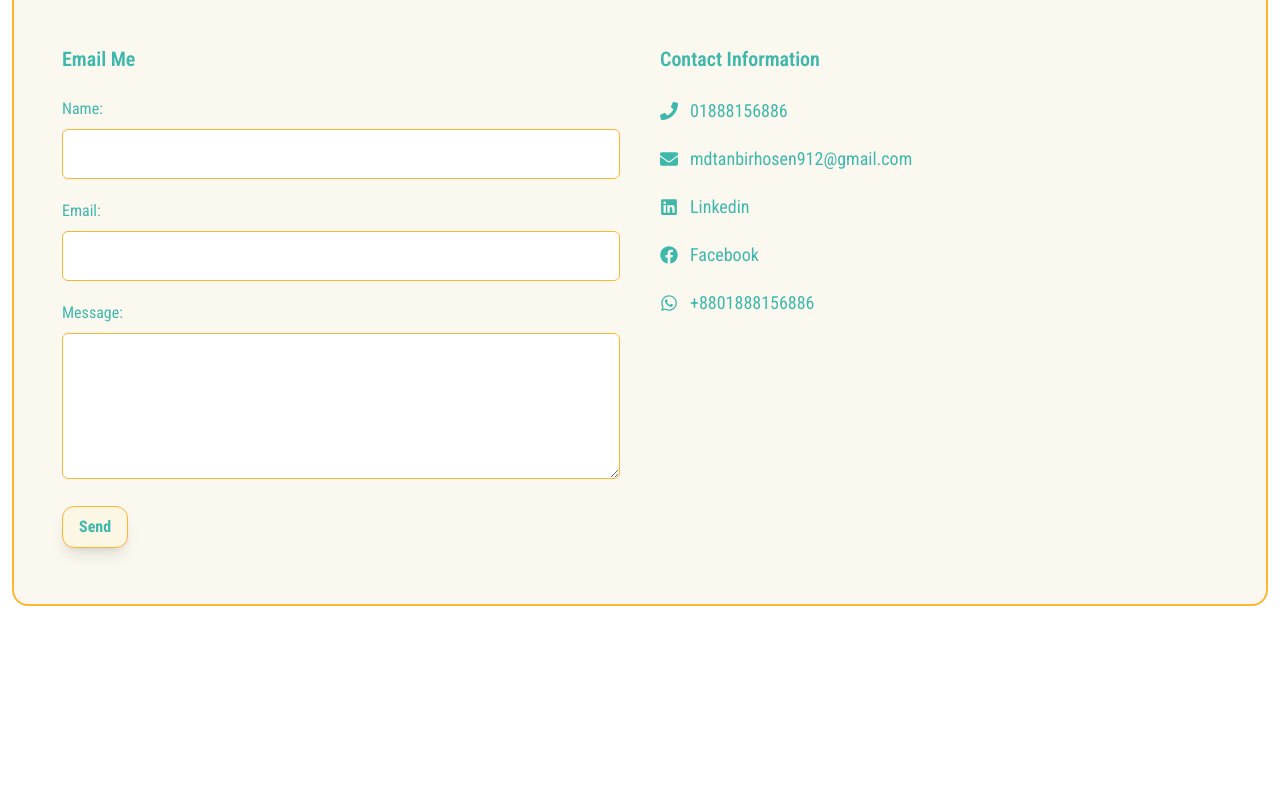
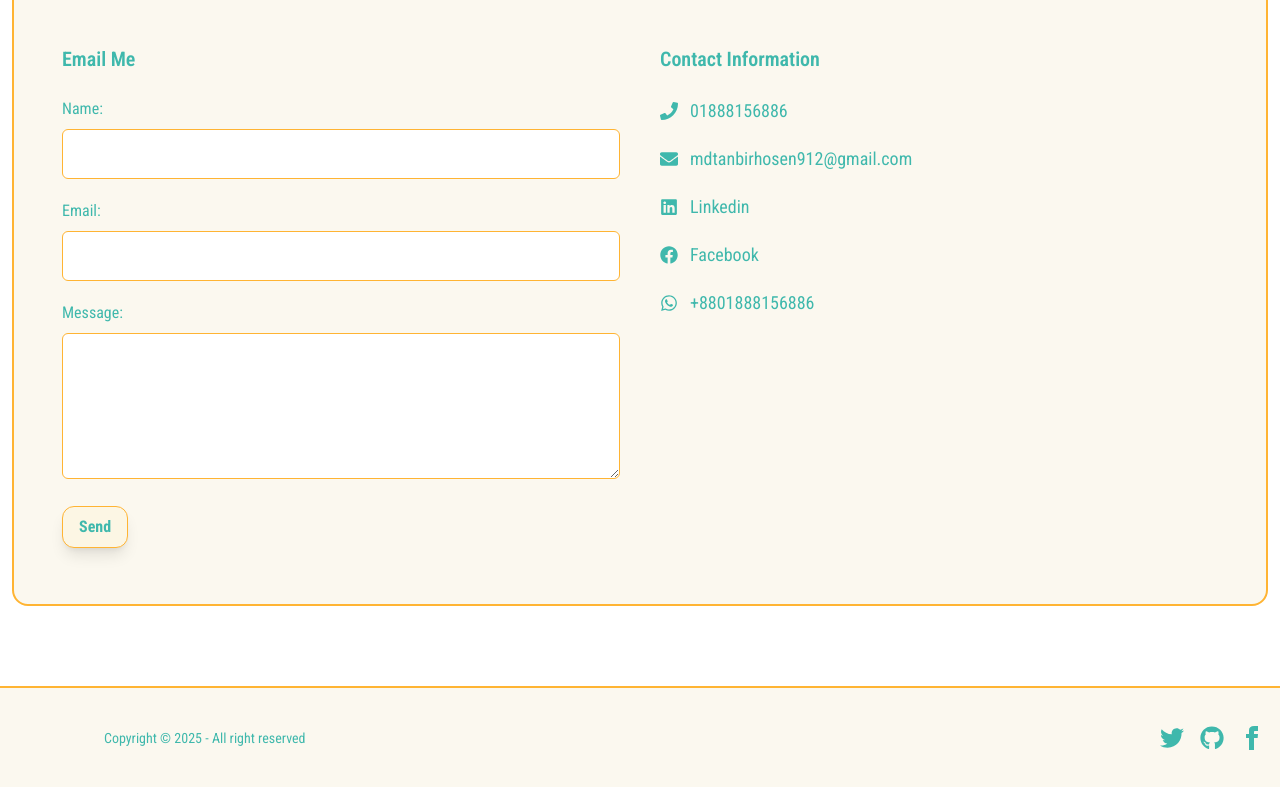
Before and after one commit to Tanjim2010/Tanjim-s-Portfolio, a React (Vite) app: page / in a window 1280 px wide. Shown: the part 2777-3564 px from the top of the page. Before the commit the page ends 3463 px from the top, so only its background shows below. Built offline with nearby package versions, Linux system fonts and the light colour scheme; a web font is replaced by a local one.

Commit message:
footer added

```diff
--- a/src/App.jsx
+++ b/src/App.jsx
@@ -1,9 +1,13 @@
 import { Outlet } from "react-router-dom";
+import Footer from './Components/Footer/Footer'
 
 function App() {
   return (
     <div className="bg-background text-text-color ">
       <Outlet />
+      <div className="sticky top-0 z-50 bg-background  mx-auto">
+        <Footer></Footer>
+      </div>
     </div>
   );
 }
--- a/src/Components/Footer/Footer.jsx
+++ b/src/Components/Footer/Footer.jsx
@@ -1,10 +1,49 @@
+import { FaGithub } from "react-icons/fa";
+import './navbar.css'
+import { Link } from "react-router-dom";
 
 const Footer = () => {
-    return (
-        <div>
-
-        </div>
-    );
+  return (
+    <footer className="bg-[#FBF8EF] border-t-2 border-border-color">
+      <div className="max-w-[1290px] mx-auto footer sm:footer-horizontal items-center p-4">
+        <aside className="grid-flow-col items-center">
+          <Link to={'/'} className='hidden md:block animate__animated animate__bounceInDown'>
+            <div className="relative inline-block">
+              {/* Border container */}
+              <div className="absolute inset-0 border-4 border-dashed border-text-color rounded-full animate-spin-slow"></div>
+              <img className='w-[80px] hover:w-[78px] rounded-full p-1 image' src='https://i.ibb.co.com/d4BwfDTP/Adobe-Express-file.png' alt="" />
+            </div>
+          </Link>
+          <p>Copyright © {new Date().getFullYear()} - All right reserved</p>
+        </aside>
+        <nav className="grid-flow-col gap-4 md:place-self-center md:justify-self-end">
+          <a href="https://x.com/MdTanjimHossen">
+            <svg
+              xmlns="http://www.w3.org/2000/svg"
+              width="24"
+              height="24"
+              viewBox="0 0 24 24"
+              className="fill-current">
+              <path
+                d="M24 4.557c-.883.392-1.832.656-2.828.775 1.017-.609 1.798-1.574 2.165-2.724-.951.564-2.005.974-3.127 1.195-.897-.957-2.178-1.555-3.594-1.555-3.179 0-5.515 2.966-4.797 6.045-4.091-.205-7.719-2.165-10.148-5.144-1.29 2.213-.669 5.108 1.523 6.574-.806-.026-1.566-.247-2.229-.616-.054 2.281 1.581 4.415 3.949 4.89-.693.188-1.452.232-2.224.084.626 1.956 2.444 3.379 4.6 3.419-2.07 1.623-4.678 2.348-7.29 2.04 2.179 1.397 4.768 2.212 7.548 2.212 9.142 0 14.307-7.721 13.995-14.646.962-.695 1.797-1.562 2.457-2.549z"></path>
+            </svg>
+          </a>
+          <a href="https://github.com/Tanjim2010"><FaGithub className="text-2xl"></FaGithub></a>
+          <a href="https://www.facebook.com/profile.php?id=61551814694251">
+            <svg
+              xmlns="http://www.w3.org/2000/svg"
+              width="24"
+              height="24"
+              viewBox="0 0 24 24"
+              className="fill-current">
+              <path
+                d="M9 8h-3v4h3v12h5v-12h3.642l.358-4h-4v-1.667c0-.955.192-1.333 1.115-1.333h2.885v-5h-3.808c-3.596 0-5.192 1.583-5.192 4.615v3.385z"></path>
+            </svg>
+          </a>
+        </nav>
+      </div>
+    </footer>
+  );
 };
 
 export default Footer;
--- a/src/pages/Home/Home.jsx
+++ b/src/pages/Home/Home.jsx
@@ -5,7 +5,6 @@
 import MyProjects from './MyProjects/MyProjects';
 import Contact from './Contact/Contact';
 import Navbar from '../../Components/Navbar/Navbar';
-import Footer from '../../Components/Footer/Footer';
 
 const Home = () => {
     return (
@@ -22,9 +21,7 @@
                     <Contact></Contact>
                 </div>
             </div>
-            <div className="sticky top-0 z-50 bg-background max-w-[1290px] mx-auto">
-                <Footer></Footer>
-            </div>
+
 
         </div>
     );
```
